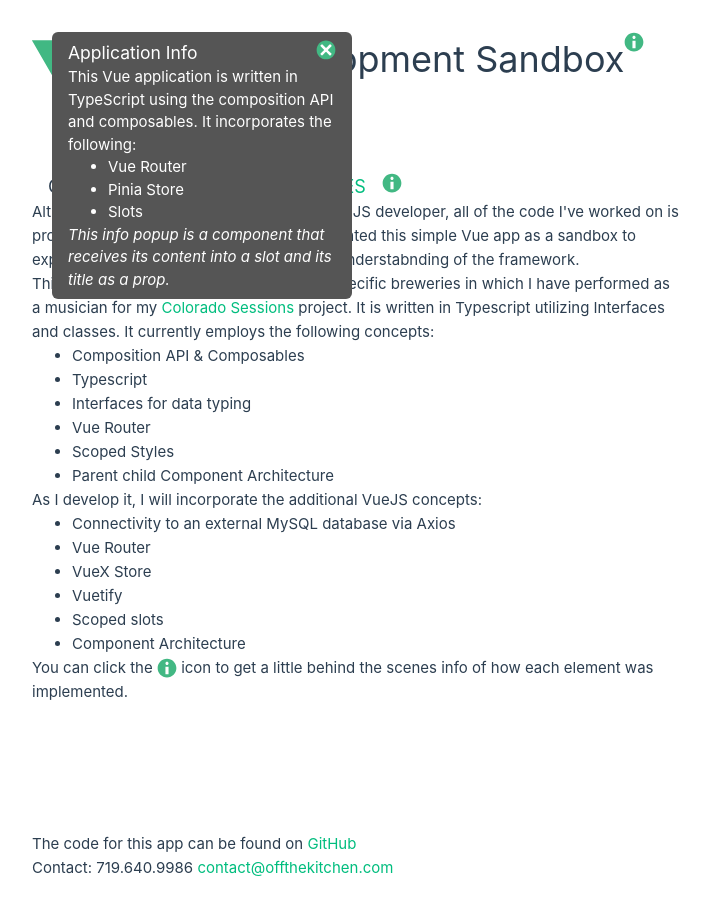
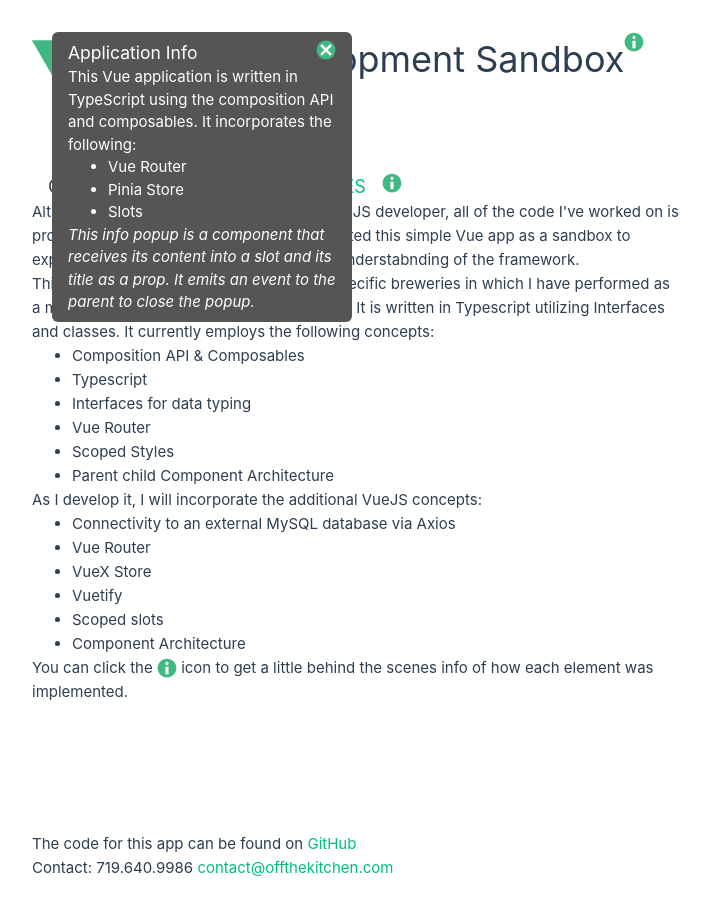
Before and after one commit to offthekitchen/vue-sandbox, a Vue app: page /vue-sandbox in a window 1280 px wide. Both pictures are taken after a click on the picture 634 px from the left and 42 px from the top of the page. Shown: the whole page, without its empty margins (0-709 px from the left). Built offline with nearby package versions, Linux system fonts and the light colour scheme.

Commit message:
verbiage changes

```diff
--- a/src/components/InfoPopup.vue
+++ b/src/components/InfoPopup.vue
@@ -24,7 +24,7 @@ const props = defineProps<Props>()
     <slot></slot>
     <div class="info-footer">
       This info popup is a component that receives its content into a
-      slot and its title as a prop.
+      slot and its title as a prop. It emits an event to the parent to close the popup.
     </div>
   </div>
 </template>
--- a/src/components/Overview.vue
+++ b/src/components/Overview.vue
@@ -2,7 +2,7 @@
   <div class="overview">
     <p>
       Although I have years of experience as a VueJS developer, all of the code
-      I've worked on is proprietary andf can not be shared. So, I created this
+      I've worked on is proprietary and can not be shared. So, I created this
       simple Vue app as a sandbox to explore concepts and demonstrate a basic
       understabnding of the framework.
     </p>
```
